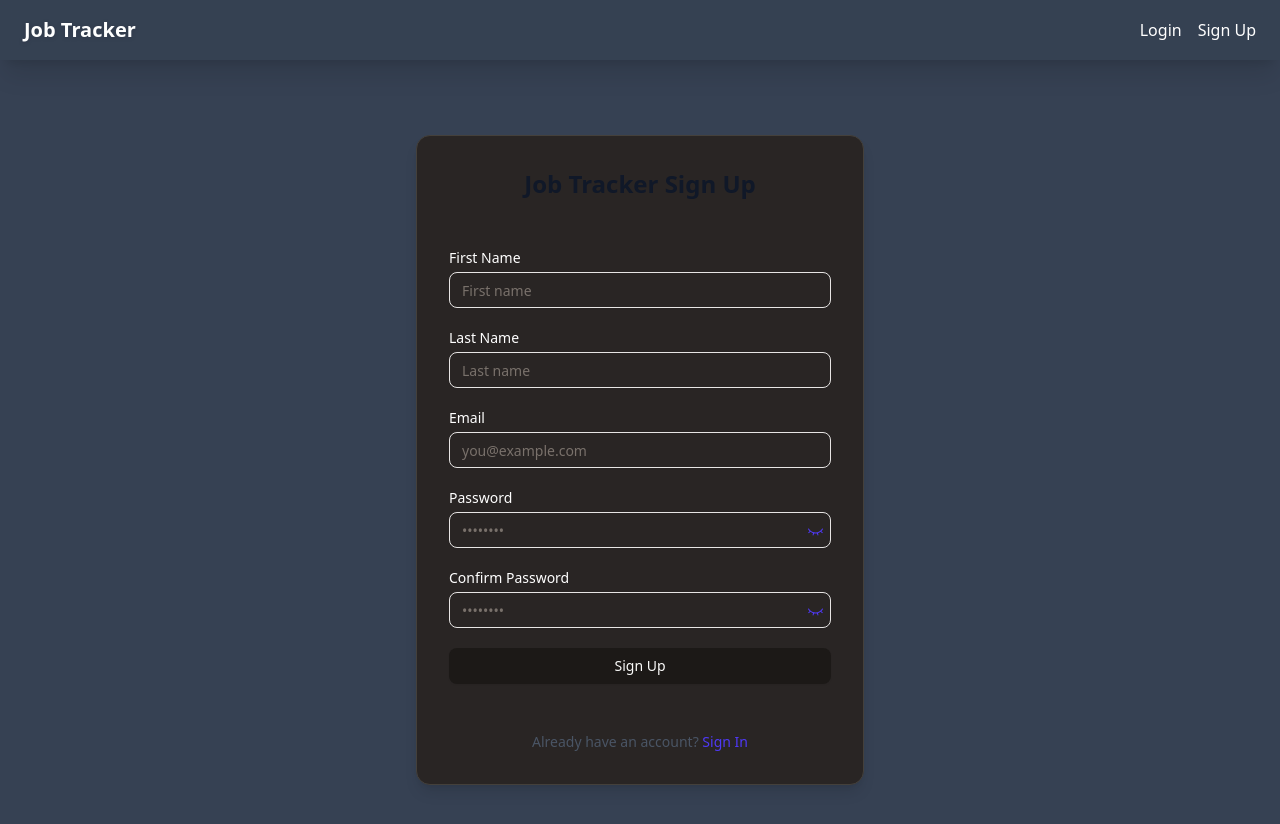
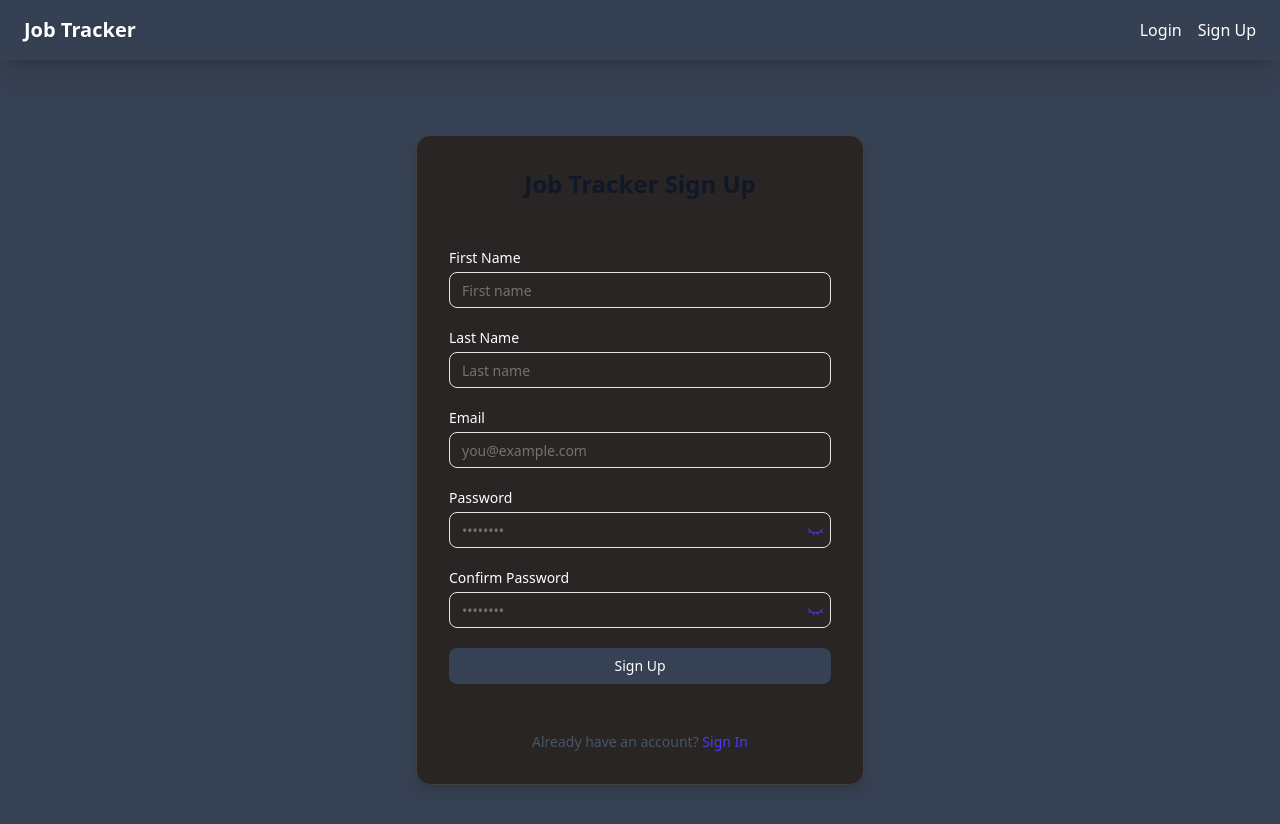
Before and after one commit to gg9192/job-app-tracker, a Next.js app: page /sign-up in a window 1280 px wide. Shown: the top 824 px of the page. Built offline with nearby package versions, Linux system fonts and the light colour scheme.

Commit message:
LAYOUT: login page done

```diff
--- a/src/components/ui/button.tsx
+++ b/src/components/ui/button.tsx
@@ -3,23 +3,19 @@
 import { cva, type VariantProps } from "class-variance-authority";
 
 import { cn } from "@/lib/utils";
+import { palette } from "@/lib/theme/colors";
 
 const buttonVariants = cva(
-  "inline-flex items-center justify-center gap-2 whitespace-nowrap rounded-md text-sm font-medium transition-all disabled:pointer-events-none disabled:opacity-50 [&_svg]:pointer-events-none [&_svg:not([class*='size-'])]:size-4 shrink-0 [&_svg]:shrink-0 outline-none focus-visible:border-ring focus-visible:ring-ring/50 focus-visible:ring-[3px] aria-invalid:ring-destructive/20 dark:aria-invalid:ring-destructive/40 aria-invalid:border-destructive cursor-pointer",
+  "inline-flex items-center justify-center gap-2 whitespace-nowrap rounded-md text-sm font-medium transition-all disabled:pointer-events-none disabled:opacity-50 [&_svg]:pointer-events-none [&_svg:not([class*='size-'])]:size-4 shrink-0 [&_svg]:shrink-0 outline-none focus-visible:ring-[3px] cursor-pointer",
   {
     variants: {
       variant: {
-        default:
-          "bg-primary text-primary-foreground shadow-xs hover:bg-primary/90",
-        destructive:
-          "bg-destructive text-white shadow-xs hover:bg-destructive/90 focus-visible:ring-destructive/20 dark:focus-visible:ring-destructive/40 dark:bg-destructive/60",
-        outline:
-          "border bg-background shadow-xs hover:bg-accent hover:text-accent-foreground dark:bg-input/30 dark:border-input dark:hover:bg-input/50",
-        secondary:
-          "bg-secondary text-secondary-foreground shadow-xs hover:bg-secondary/80",
-        ghost:
-          "hover:bg-accent hover:text-accent-foreground dark:hover:bg-accent/50",
-        link: "text-primary underline-offset-4 hover:underline",
+        default: `${palette.primaryBg} ${palette.lightText} shadow-xs hover:bg-gray-600`,
+        destructive: `${palette.dangerBg} ${palette.lightText} shadow-xs hover:bg-red-600 focus-visible:ring-red-200 dark:focus-visible:ring-red-400 dark:bg-red-400`,
+        outline: `border ${palette.neutralBg} shadow-xs hover:${palette.accentBg} hover:text-white dark:bg-gray-700 dark:border-gray-700 dark:hover:bg-gray-600`,
+        ghost: `hover:${palette.accentBg} hover:text-white dark:hover:bg-lime-500/50`,
+        link: `text-lime-700 underline-offset-4 hover:underline`,
+        accent: `${palette.accentBg} ${palette.neutralText} shadow-xs hover:bg-lime-400`,
       },
       size: {
         default: "h-9 px-4 py-2 has-[>svg]:px-3",
@@ -32,7 +28,7 @@
       variant: "default",
       size: "default",
     },
-  },
+  }
 );
 
 function Button({
@@ -50,7 +46,7 @@
   return (
     <Comp
       data-slot="button"
-      className={cn(buttonVariants({ variant, size, className }))}
+      className={cn(buttonVariants({ variant, size }), className)}
       {...props}
     />
   );
--- a/src/lib/theme/colors.ts
+++ b/src/lib/theme/colors.ts
@@ -2,6 +2,7 @@
 export const palette = {
   primaryBg: "bg-gray-700",
   secondaryBg: "bg-stone-800",
+  secondaryBorder: "border-stone-800",
   accentBg: "bg-lime-500",
   neutralBg: "bg-white",
   neutralText: "text-gray-800",
```
